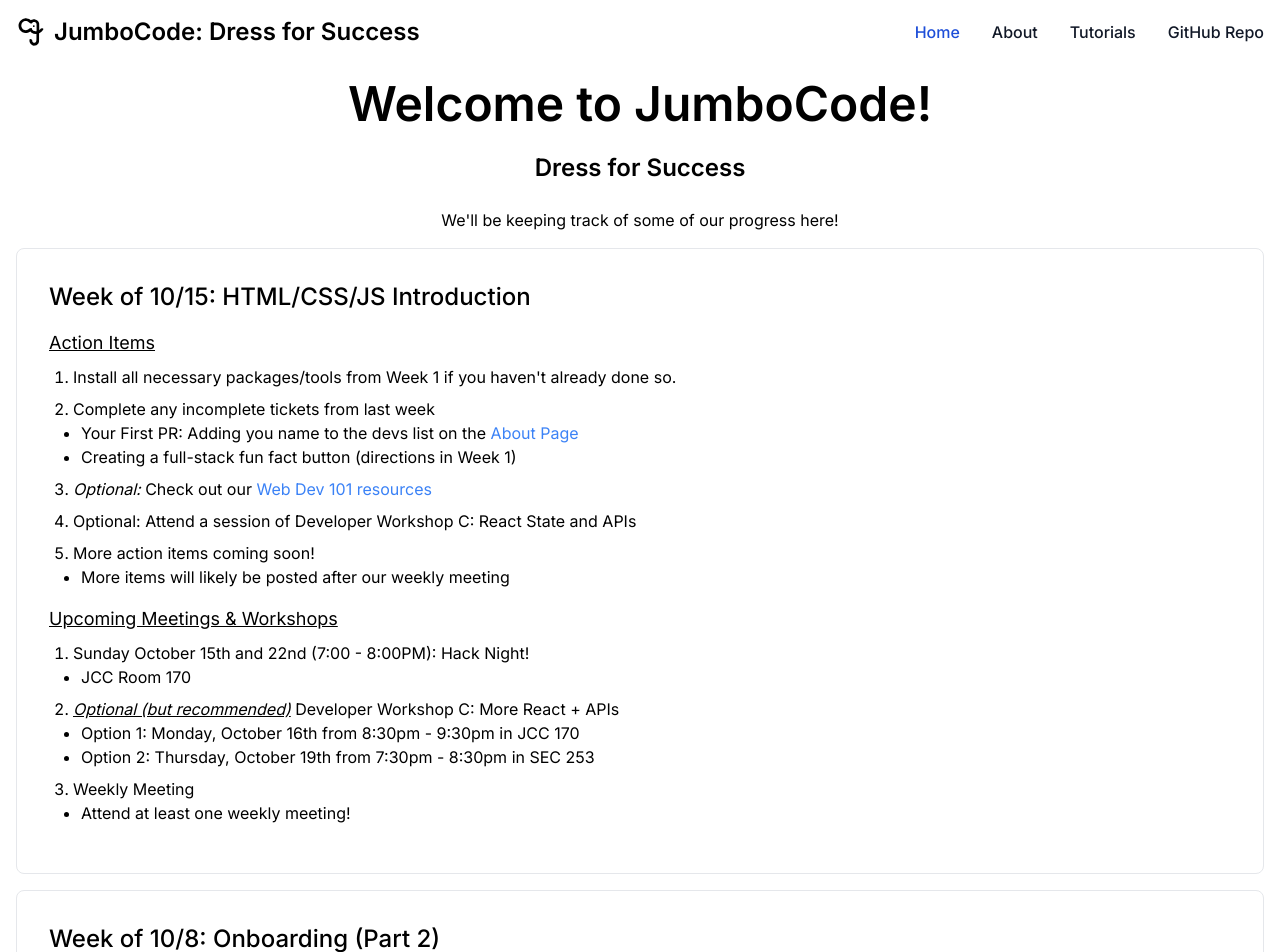
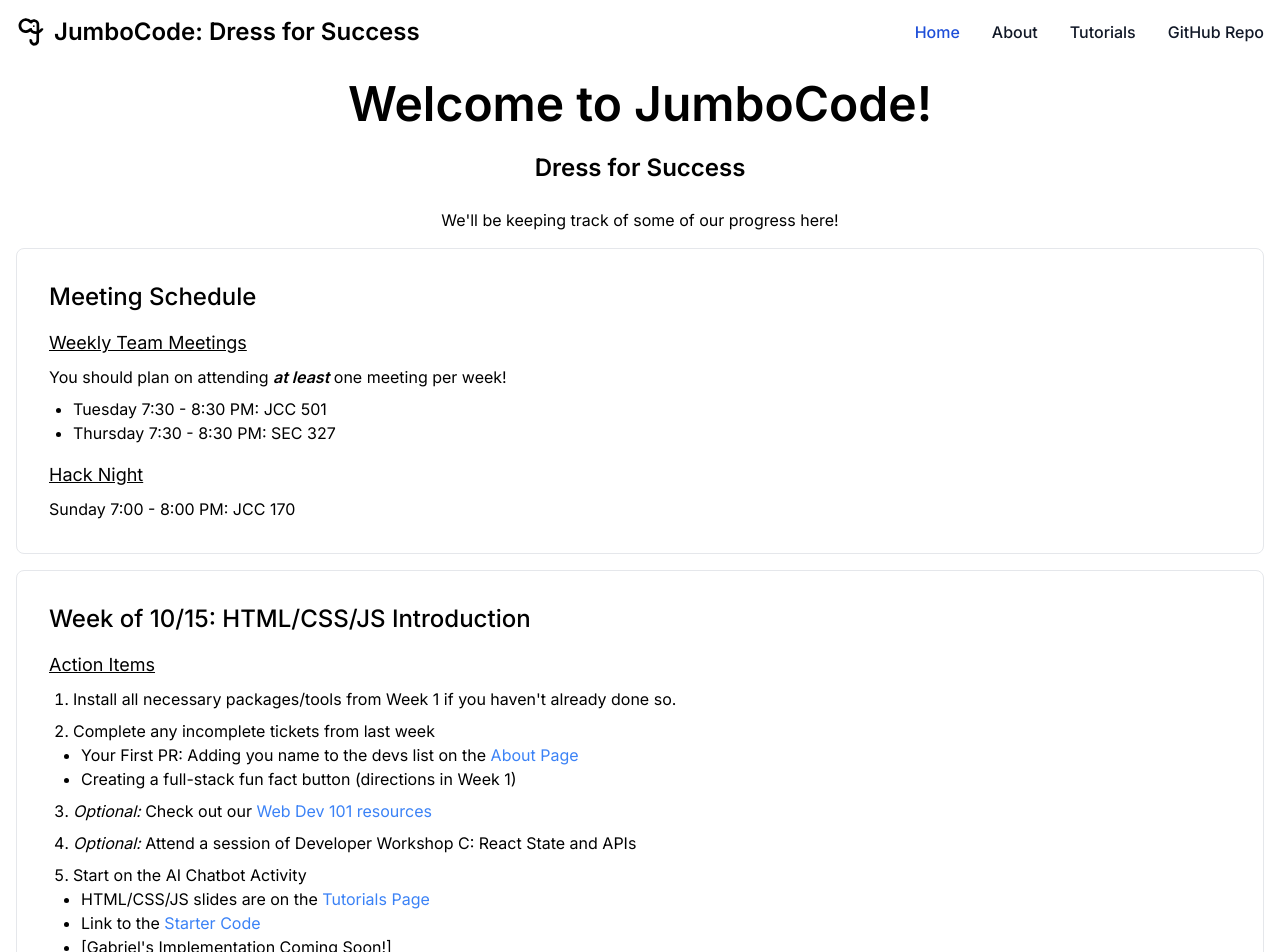
Before and after one commit to gabrielsessions/dfs-jumbocode, a Next.js app: page / in a window 1280 px wide. Shown: the top 952 px of the page. Built offline with nearby package versions, Linux system fonts and the light colour scheme.

Commit message:
Week 2 HTML/CSS/JS Into Update

```diff
--- a/src/app/home_cards.tsx
+++ b/src/app/home_cards.tsx
@@ -59,11 +59,16 @@ const week2: CardContentInterface = {
                     href="/webdev101"> Web Dev 101 resources</Link></p>
           },
           {
-            title: "Optional: Attend a session of Developer Workshop C: React State and APIs"
+            title: <p><span className='italic'>Optional: </span>  Attend a session of Developer Workshop C: React State and APIs</p>
           },
           {
-            title: "More action items coming soon!",
-            bullets: ["More items will likely be posted after our weekly meeting"]
+            title: "Start on the AI Chatbot Activity",
+            bullets: [
+              <p key={1}>HTML/CSS/JS slides are on the <Link href={"/webdev101"} className={"text-blue-500 hover:underline"}>Tutorials Page</Link></p>,
+              <p key={2}>Link to the <Link href={"https://codesandbox.io/s/jumbocode-onboarding-chatbot-53qstt"} className={"text-blue-500 hover:underline"}>Starter Code</Link></p>,
+              <p key={3}>{"[Gabriel's Implementation Coming Soon!]"}</p>
+
+            ]
           },
         ])
       }
@@ -83,8 +88,8 @@ const week2: CardContentInterface = {
           ]
         },
         {
-          title: <p>Weekly Meeting</p>,
-          bullets: ["Attend at least one weekly meeting!"]
+          title: <p>Weekly Meetings</p>,
+          bullets: ["Attend at least one weekly meeting!", "See the schedule at the top of this page."]
         }
       ])}
     </>
--- a/src/app/page.tsx
+++ b/src/app/page.tsx
@@ -7,6 +7,7 @@ import cards from "@/app/home_cards";
  * @constructor
  */
 export default function Home() {
+
   return (
     <>
       <Navbar activeTab='Home'/>
@@ -14,6 +15,26 @@ export default function Home() {
         <h1 className='text-3xl md:text-5xl my-4'>Welcome to JumboCode!</h1>
         <h2 className='text-2xl my-6'>Dress for Success</h2>
         <p className='font-normal my-4'>{"We'll be keeping track of some of our progress here!"}</p>
+      </div>
+
+
+      <div className={""}>
+        <Card
+          title={"Meeting Schedule"}
+          body={
+            <>
+              <p className='my-2 mt-4 underline text-lg'>Weekly Team Meetings</p>
+              <p>You should plan on attending <span className={"font-semibold italic"}>at least</span> one meeting per
+                week!</p>
+              <ul className={"list-disc my-2"}>
+                <li className={"ml-6 list-item"}>Tuesday 7:30 - 8:30 PM: JCC 501</li>
+                <li className={"ml-6 list-item"}>Thursday 7:30 - 8:30 PM: SEC 327</li>
+              </ul>
+              <p className='my-2 mt-4 underline text-lg'>Hack Night</p>
+              <p className={"-mb-4"}>Sunday 7:00 - 8:00 PM: JCC 170</p>
+            </>
+          }
+        />
       </div>
 
       {
--- a/src/app/webdev101/page.tsx
+++ b/src/app/webdev101/page.tsx
@@ -14,6 +14,12 @@ export default function Intro() {
       <div className='text-center font-semibold my-4 mx-1'>
         <h1 className='text-3xl md:text-5xl my-2 mb-4'>Web Dev 101</h1>
         <p className='font-normal'>{"A quick introduction to web development!"}</p>
+      </div>
+
+      <div className="border p-4 mx-4 my-4">
+        <h3 className="text-lg mb-4">Gabriel Sessions: Introduction to HTML/CSS/JS</h3>
+        <SlideshowIframe link={"https://docs.google.com/presentation/d/e/2PACX-1vQycnqOatYPIaPBrWqJ1PfBHA5w2waCiI2_8XRnO6VKGYf2HfTF83cG-HZCLv4joFGij-m845E3lcqR/embed?start=false&loop=false"} />
+
       </div>
 
       <div className="xl:grid xl:grid-cols-2">
```
Also changed, not shown: 1 other file (tests, documents, lock files or other folders).
